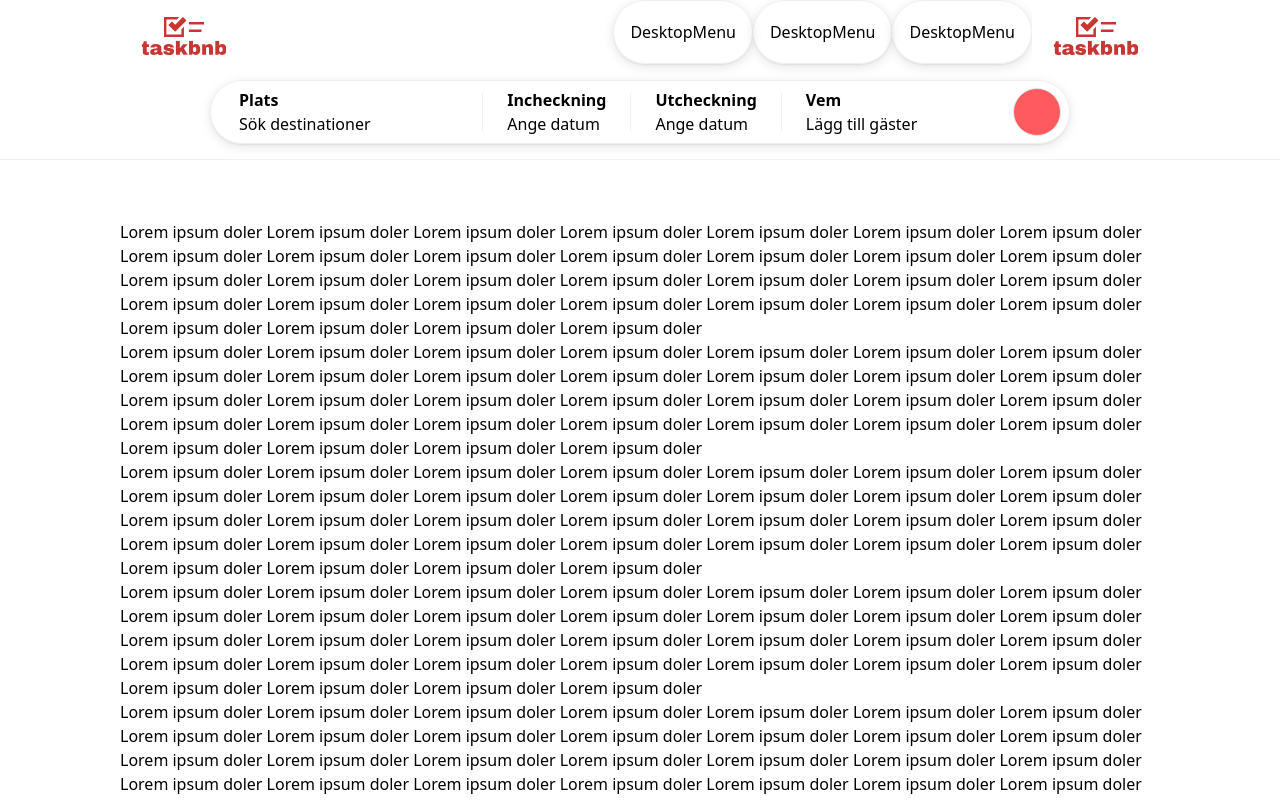
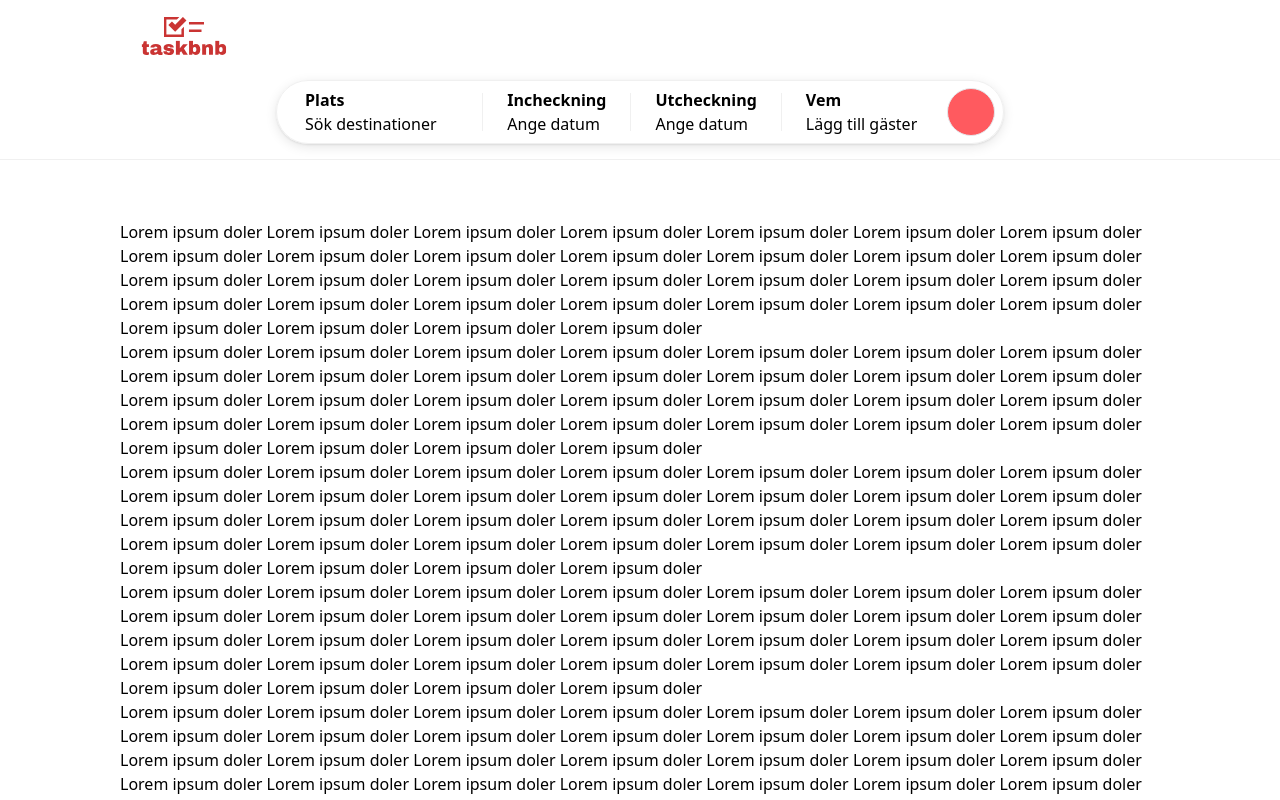
Before and after one commit to weralite/bnb-assignment, a Next.js app: page / in a window 1280 px wide. Shown: the top 800 px of the page. Built offline with nearby package versions, Linux system fonts and the light colour scheme.

Commit message:
updated header structure for better performance

```diff
--- a/src/app/components/layout/Header.tsx
+++ b/src/app/components/layout/Header.tsx
@@ -1,13 +1,16 @@
 "use client";
 
 import Container from "@/app/components/layout/Container";
+import { useState } from 'react';
 import { motion, useAnimation } from 'framer-motion';
 import LogoColor from '@/app/assets/logo-color.svg';
 import Image from 'next/image';
 import HeaderAnimations from './HeaderAnimations';
 import DesktopMenu from "../navigation/DesktopMenu";
 
+
 export default function Header() {
+  const [scrolled, setScrolled] = useState(false);
   const controls = useAnimation();
   const heightControls = useAnimation();
   const logoRed = LogoColor;
@@ -19,11 +22,9 @@ export default function Header() {
       animate={heightControls}
       transition={{ duration: animationDuration, ease: "easeOut" }}
     >
-      <HeaderAnimations controls={controls} heightControls={heightControls} />
+      <HeaderAnimations controls={controls} heightControls={heightControls} onScrollChange={setScrolled} />
 
       <div className="px-5 md:px-10 lg:px-20 xl:px-30 2xl:px-40 w-full flex flex-col justify-center items-center">
-
-
 
         <div className="flex flex-row justify-between w-full h-20">
           <div className="hidden sm:block relative h-[90%] w-32 overflow-hidden ml-0">
@@ -35,25 +36,11 @@ export default function Header() {
               className="clip-path-custom"
             />
           </div>
-          <div className="flex flex-row">
-          <DesktopMenu />
-          <DesktopMenu />
-          <DesktopMenu />
-          <div className="hidden sm:block relative h-[90%] w-32 overflow-hidden ml-0">
-            <Image
-              src={logoRed}
-              alt="logo"
-              fill
-              style={{ objectFit: 'cover' }}
-              className="clip-path-custom"
-            />
-          </div>
-          </div>
         </div>
 
 
         <motion.div
-          className="flex flex-row justify-center items-center w-860 max-w-[860px]"
+          className="flex flex-row justify-center items-center w-full max-w-[860px]"
           animate={controls}
           transition={{ duration: animationDuration, ease: "easeOut" }}
         >
@@ -65,33 +52,42 @@ export default function Header() {
                 <p className="dot-separator whitespace-nowrap overflow-hidden text-ellipsis">Vilken vecka som helst</p>
                 <p className="dot-separator whitespace-nowrap overflow-hidden text-ellipsis">När som helst</p>
               </div>
-              <div className="hidden 1-sm:block absolute right-2 top-1/2 transform -translate-y-1/2">
+              {/* <div className="hidden 1-sm:block absolute right-2 top-1/2 transform -translate-y-1/2">
+                <div className="w-12 h-12 bg-header-brand rounded-full border"></div>
+              </div> */}
+            </div>
+
+
+            {scrolled ? (
+              <div className="hidden 1-md:flex flex-col h-full px-7 justify-center">
+                <div className="flex flex-row space-x-2 pr-5">
+                  <b className="pr-6 whitespace-nowrap text-ellipsis overflow-hidden ...">Vart som helst</b>
+                  <b className="border-l pl-6 pr-6 border-custom-grey whitespace-nowrap overflow-hidden text-ellipsis">Vilken vecka som helst</b>
+                  <b className="border-l pl-6 pr-6 border-custom-grey whitespace-nowrap overflow-hidden text-ellipsis">När som helst</b>
+                </div>
+                <div className="absolute right-2 top-1/2 transform -translate-y-1/2">
                   <div className="w-12 h-12 bg-header-brand rounded-full border"></div>
                 </div>
               </div>
-
-
-
-            <div className="hidden 1-md:flex md:items-center h-full ">
+            ) : (
+              <div className="hidden 1-md:flex md:items-center h-full">
+                {/* Content for non-scrolled state */}
                 <div className="flex-grow pr-5 pl-7 hover:bg-custom-grey hover:rounded-[32px] hover:border-transparent hover:h-full flex flex-col text-left justify-center">
                   <b>Plats</b>
                   <p className="whitespace-nowrap overflow-hidden text-ellipsis">Sök destinationer</p>
                 </div>
-
                 <div className="flex-grow-0.5 border-l border-custom-grey pl-6 pr-6 hover:bg-custom-grey hover:rounded-[32px] hover:border-transparent hover:h-full h-[60%] flex items-center">
                   <div>
                     <b>Incheckning</b>
                     <p>Ange datum</p>
                   </div>
                 </div>
-
                 <div className="flex-grow-0.5 border-l border-custom-grey pl-6 pr-6 hover:bg-custom-grey hover:rounded-[32px] hover:border-transparent hover:h-full h-[60%] flex items-center">
                   <div>
                     <b>Utcheckning</b>
                     <p>Ange datum</p>
                   </div>
                 </div>
-
                 <div className="flex-grow pr-15 pl-6 border-l border-custom-grey hover:bg-custom-grey hover:rounded-[32px] hover:border-transparent hover:h-full h-[60%] flex items-center relative">
                   <div>
                     <b>Vem</b>
@@ -101,8 +97,8 @@ export default function Header() {
                     <div className="w-12 h-12 bg-header-brand rounded-full border"></div>
                   </div>
                 </div>
-
               </div>
+            )}
           </div>
         </motion.div>
       </div>
--- a/src/app/components/layout/HeaderAnimations.tsx
+++ b/src/app/components/layout/HeaderAnimations.tsx
@@ -4,28 +4,32 @@ import { useAnimation, useScroll, useTransform } from 'framer-motion';
 interface HeaderAnimationsProps {
   controls: ReturnType<typeof useAnimation>;
   heightControls: ReturnType<typeof useAnimation>;
+  onScrollChange: (scrolled: boolean) => void;
 }
 
-export default function HeaderAnimations({ controls, heightControls }: HeaderAnimationsProps) {
+export default function HeaderAnimations({ controls, heightControls, onScrollChange }: HeaderAnimationsProps) {
   const { scrollY } = useScroll();
   const scrollThreshold = 100;
   const isScrolled = useTransform(scrollY, [0, scrollThreshold], [false, true]);
 
   useEffect(() => {
     const handleResizeOrScroll = () => {
-      const isMobile = window.innerWidth <= 610;
+      const isMobile = window.innerWidth <= 639;
       const scrolled = isScrolled.get();
 
       controls.start({
         y: isMobile ? -75 : scrolled ? -75 : 0,
         // x: isMobile ? 0 : scrolled ? 0 : 0,
         // scale: isMobile ? 1 : scrolled ? 1 : 1,
-        width: isMobile ? "100%" : scrolled ? "60%" : "100%",
+        width: isMobile ? "100%" : scrolled ? "70%" : "100%",
+        maxWidth: isMobile ? "100%" : scrolled ? "50%" : "70%",
       });
 
       heightControls.start({
         height: isMobile ? "80px" : (scrolled ? "80px" : "160px"),
       });
+
+      onScrollChange(scrolled)
     };
 
     handleResizeOrScroll();
```
Lines whose indentation alone changed are shown as unchanged.
